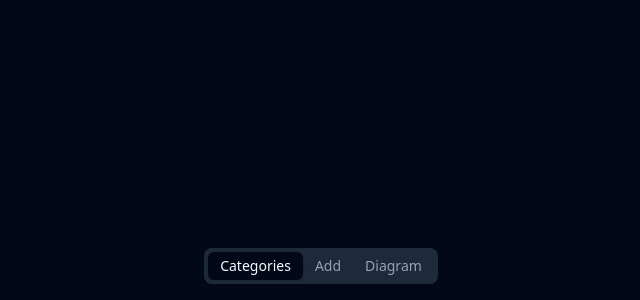
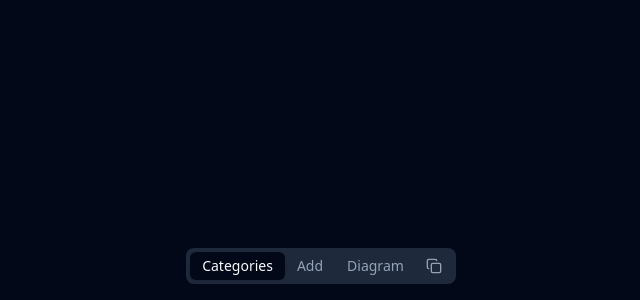
Before and after one commit to constantinehuzenko/budget-snapshot, a React (Vite) app: page / in a window 1280 px wide. Shown: the part 500-800 px from the top of the page, without its empty margins (319-959 px from the left). Built offline with nearby package versions, Linux system fonts and the light colour scheme.

Commit message:
added copy icon

```diff
--- a/src/App.tsx
+++ b/src/App.tsx
@@ -10,6 +10,8 @@ import { useData } from "./hooks/useData";
 import { ModalEditCategory } from "./components/ModalEditCategory";
 import { Tabs, TabsList, TabsTrigger } from "./components/ui/tabs";
 import { Dialog } from "./components/ui/dialog";
+import { Button } from "./components/ui/button";
+import { CheckIcon, CopyIcon } from "lucide-react";
 
 // 🏠 🏦 🛒 🚘 💕 🐥 🐯 📋
 
@@ -37,9 +39,23 @@ function App() {
   const dataHook = useData();
   const dialogHook = useDialog(dataHook);
   const [tab, setTab] = useState(Tab.categories);
+  const [copyIconState, setCopyIconState] = useState<"default" | "success">(
+    "default"
+  );
 
   const { data, sum, monthBudget, setSearchParams } = dataHook;
   const { dialog, handleClickOpen, handleClose } = dialogHook;
+
+  const handleOnCopy = () => {
+    try {
+      navigator.clipboard.writeText(window.location.href);
+      setCopyIconState("success");
+    } catch (error) {
+      console.error(error);
+    } finally {
+      setTimeout(() => setCopyIconState("default"), 1500);
+    }
+  };
 
   return (
     <>
@@ -77,6 +93,15 @@ function App() {
           <TabsTrigger value={Tab.diagram} onClick={() => setTab(Tab.diagram)}>
             Diagram
           </TabsTrigger>
+
+          <Button
+            onClick={handleOnCopy}
+            variant="ghost"
+            size="icon"
+            className="ml-0 rounded-lg"
+          >
+            {copyIconState === "default" ? <CopyIcon /> : <CheckIcon color='#15803d' />}
+          </Button>
         </TabsList>
       </Tabs>
 
--- a/src/components/PieChart.tsx
+++ b/src/components/PieChart.tsx
@@ -23,9 +23,9 @@ export const PieChart = ({
           {
             id: "left-sum",
             value: monthBudget - sum,
-            budget: 0,
+            b: 0,
             label: "📋",
-            displayCategory: false,
+            dc: false,
           },
         ]}
         innerRadius={0.65}
--- a/src/main.tsx
+++ b/src/main.tsx
@@ -8,11 +8,9 @@ import { ThemeProvider } from "./components/theme-provider.tsx";
 createRoot(document.getElementById("root")!).render(
   <StrictMode>
     <ThemeProvider defaultTheme="dark" storageKey="vite-ui-theme">
-      {/* <ThemeProvider theme={theme}> */}
       <HashRouter>
         <App />
       </HashRouter>
-      {/* </ThemeProvider> */}
     </ThemeProvider>
   </StrictMode>
 );
```
